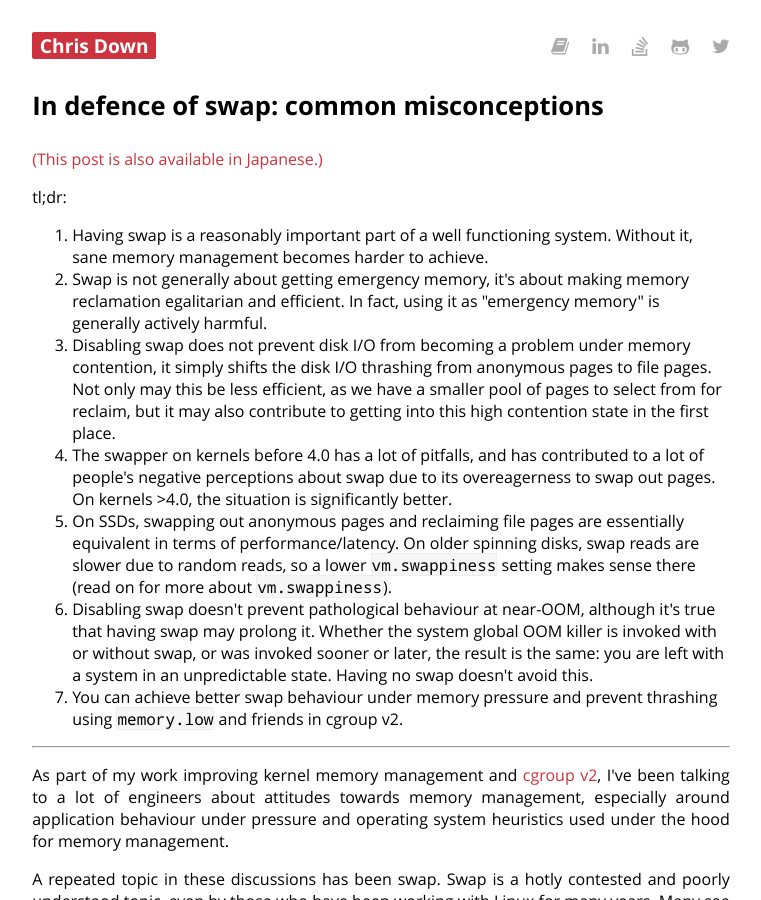
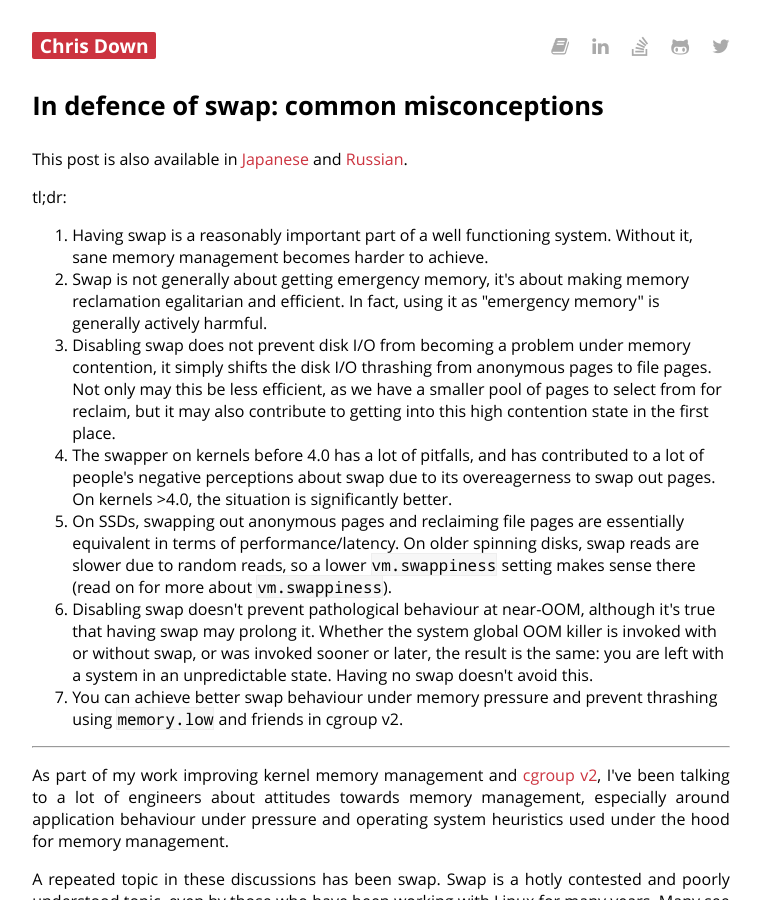
Before and after one commit to cdown/chrisdown.name, a Jekyll site: the page built from _posts/2018-01-02-in-defence-of-swap.md, in a window 1280 px wide and 900 px high. Shown: the whole window, without its empty margins (259-1020 px from the left). Built offline with Jekyll 4.4.1, drawn with Linux system fonts in a browser that asks for light colours.

Commit message:
swap post: Link to Russian translation

```diff
--- a/_posts/2018-01-02-in-defence-of-swap.md
+++ b/_posts/2018-01-02-in-defence-of-swap.md
@@ -9,8 +9,9 @@ translations:
 description: "tl;dr: Having swap is a reasonably important part of a well functioning system. Without it, sane memory management becomes harder to achieve."
 ---
 
-[(This post is also available in
-Japanese.)](/ja/2018/01/02/in-defence-of-swap.html)
+This post is also available in
+[Japanese](/ja/2018/01/02/in-defence-of-swap.html) and
+[Russian](https://softdroid.net/v-zashchitu-svopa-rasprostranennye-zabluzhdeniya).
 
 tl;dr:
 
```
